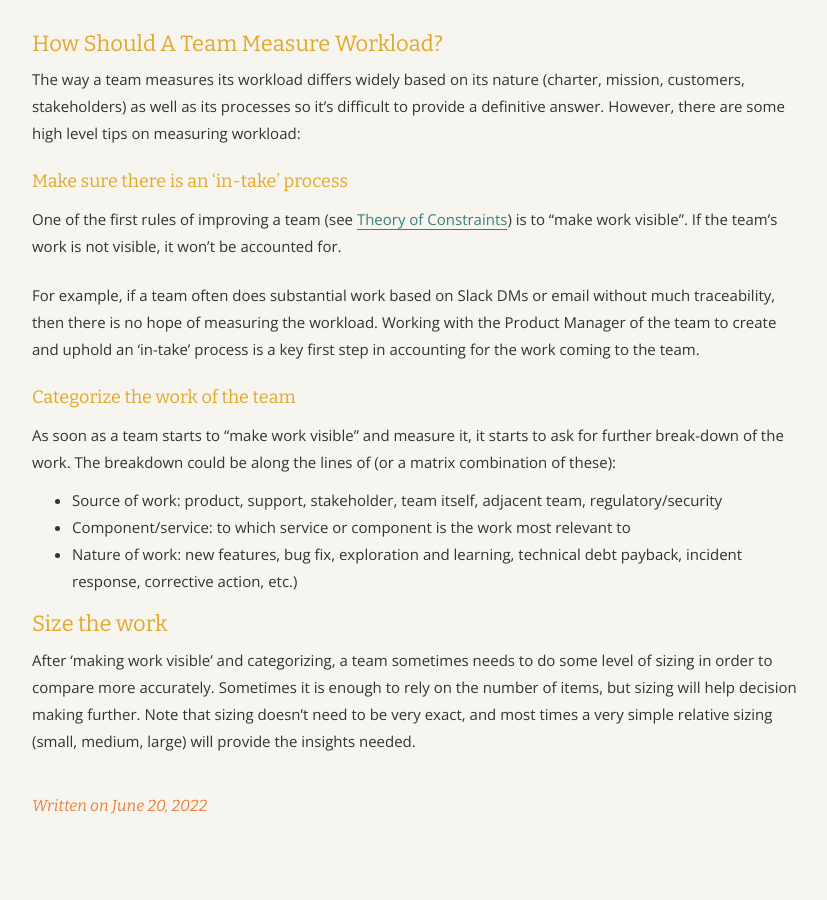
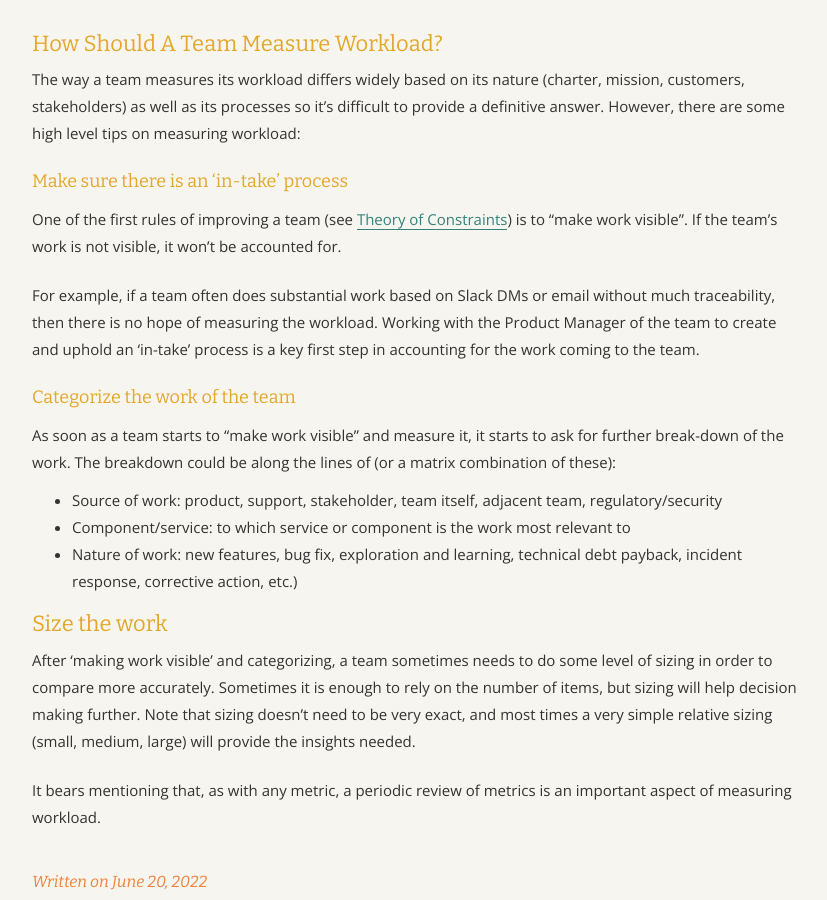
Before and after one commit to angelariggs/angelariggs.github.io, a Jekyll site: the page built from _posts/2022-06-20-team-workload-metrics.md, in a window 1280 px wide and 900 px high, scrolled down 1493 px. Shown: the whole window, without its empty margins (224-1051 px from the left). Built offline with Jekyll 4.4.1, drawn with Linux system fonts in a browser that asks for light colours; comment, search, counter and statistics services are not loaded; before the commit the page ends 2317 px from its top, so only the background shows below that.

Commit message:
removed link

```diff
--- a/_posts/2022-06-20-team-workload-metrics.md
+++ b/_posts/2022-06-20-team-workload-metrics.md
@@ -63,4 +63,4 @@ As soon as a team starts to “make work visible” and measure it, it starts to
 
 After ‘making work visible’ and categorizing, a team sometimes needs to do some level of sizing in order to compare more accurately. Sometimes it is enough to rely on the number of items, but sizing will help decision making further. Note that sizing doesn’t need to be very exact, and most times a very simple relative sizing (small, medium, large) will provide the insights needed.
 
-<!-- It bears mentioning that, like for any metric, [a periodic review of metrics is an important aspect of measuring workload](https://async.zapier.com/p/60186/congratulations-now-that-your-team-has-engineering-metrics-what-happens-next). -->
+It bears mentioning that, as with any metric, a periodic review of metrics is an important aspect of measuring workload.
```
